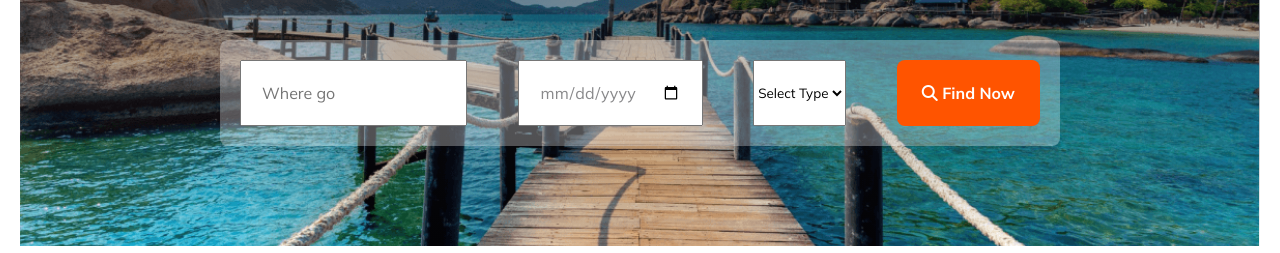
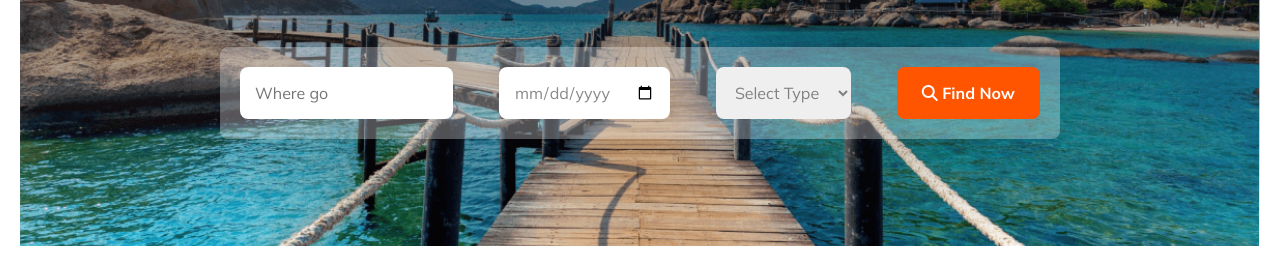
Before and after one commit to mohaiminul375/TrekTrove-Travel, a plain HTML site: page index.html in a window 1280 px wide. Shown: the part 547-800 px from the top of the page. Drawn offline with Linux system fonts and the light colour scheme.

Commit message:
rearrenged code

```diff
--- a/index.html
+++ b/index.html
@@ -86,6 +86,16 @@
 
             </section>
             <!-- popular tour end -->
+            <!-- chose destination start -->
+            <section>
+
+            </section>
+            <!-- chose destination end -->
+            <!-- chose us section start -->
+            <section>
+
+            </section>
+            <!-- chose us section end -->
         </main>
         <!-- main start -->
     </body>
--- a/styles/style.css
+++ b/styles/style.css
@@ -18,6 +18,7 @@
     background: #FF5400;
     padding: 15px 25px;
     border: 0;
+    cursor: pointer;
 }
 
 .section-heading {
@@ -89,6 +90,7 @@ nav ul li a:hover {
 }
 
 /* nav end */
+
 /* header end */
 /* main start */
 main {
@@ -100,7 +102,7 @@ main section {
     margin-top: 130px;
 }
 
-/* explore section */
+/* explore section start*/
 
 #explore-travel .explore-travel-container {
     background-image: linear-gradient(180deg, #131318cc 0%, #13131800 100%), url('../Images/Group-13.png');
@@ -151,22 +153,25 @@ main section {
 
 }
 
-.find-now input {
+.find-now input,select {
     color: rgba(19, 19, 24, 0.50);
     font-size: 1rem;
     font-weight: 400;
-    padding: 20px;
-    /* display: inline-block; */
+    padding: 15px;
+    border-radius:8px;
+    border: none;
     outline: 0;
 
 }
 
-input:focus {
+input:focus, select:focus{
     outline: 1px solid #FF5400;
     color: #000;
 }
 
 /* explore section end */
+
+/* popular-tour-section-start */
 .popular-tour {
     display: flex;
     align-items: center;
@@ -180,3 +185,12 @@ input:focus {
 .popular-tour-content>ul>li{
     margin-top: 50px;
 }
+/* popular tour section end */
+
+/* chose destination section start */
+
+/* chose destination section end */
+
+/* chose us section start */
+
+/* chose us section end */
```
